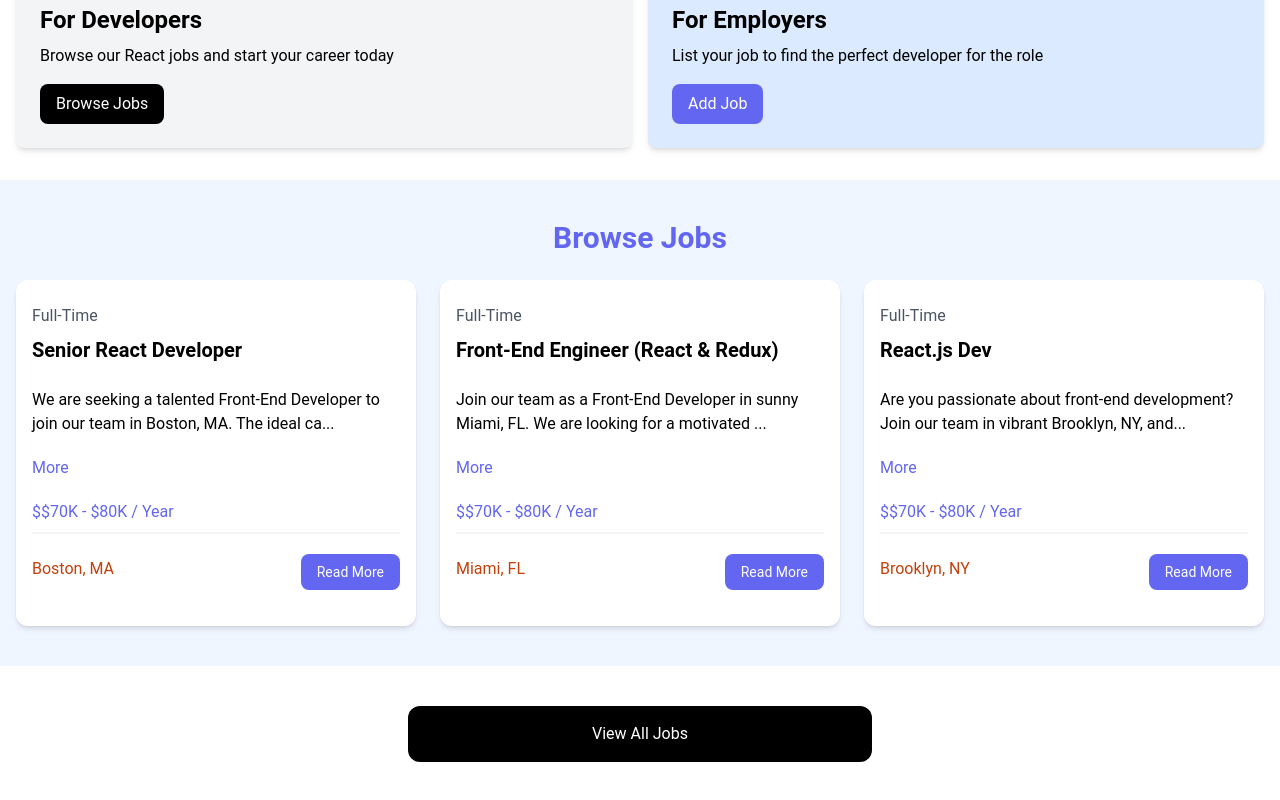
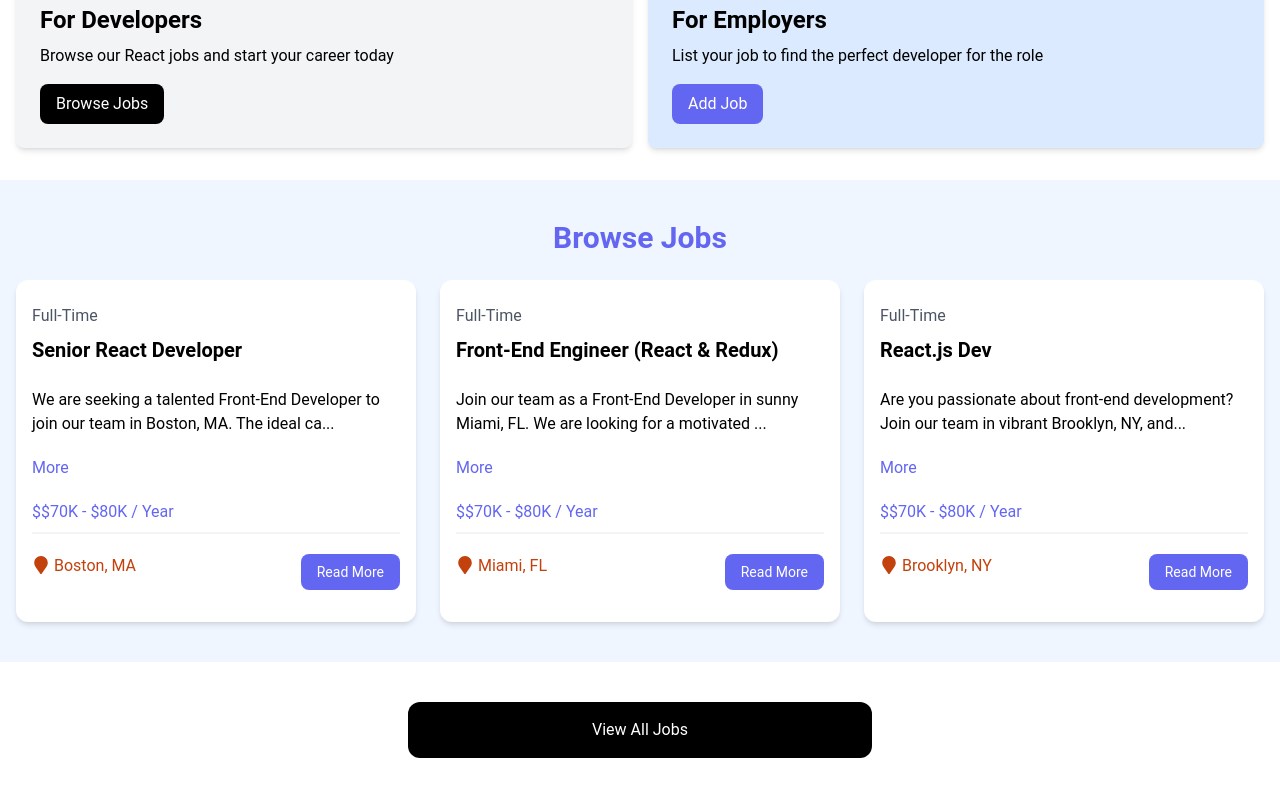
Before and after one commit to Fluffaro/react-jobs, a React (Vite) app: page / in a window 1280 px wide. Shown: the part 429-1229 px from the top of the page. Built offline with nearby package versions, Linux system fonts and the light colour scheme.

Commit message:
added icons to joblisting using reacticons

```diff
--- a/package.json
+++ b/package.json
@@ -11,7 +11,8 @@
   },
   "dependencies": {
     "react": "^18.3.1",
-    "react-dom": "^18.3.1"
+    "react-dom": "^18.3.1",
+    "react-icons": "^5.2.1"
   },
   "devDependencies": {
     "@types/react": "^18.3.3",
--- a/src/components/JobListing.jsx
+++ b/src/components/JobListing.jsx
@@ -1,5 +1,6 @@
 import React from "react";
 import { useState } from "react";
+import { FaMapMarker } from 'react-icons/fa'
 
 const JobListing = ({ job }) => {
     const [showFullDescription, setShowFullDescription] = useState(false);
@@ -27,7 +28,7 @@
 
         <div className="flex flex-col lg:flex-row justify-between mb-4">
           <div className="text-orange-700 mb-3">
-            <i className="fa-solid fa-location-dot text-lg"></i>
+            <FaMapMarker className='inline text-lg mb-1 mr-1'/>
             {job.location}
           </div>
           <a
```
Also changed, not shown: 1 other file (tests, documents, lock files or other folders).
